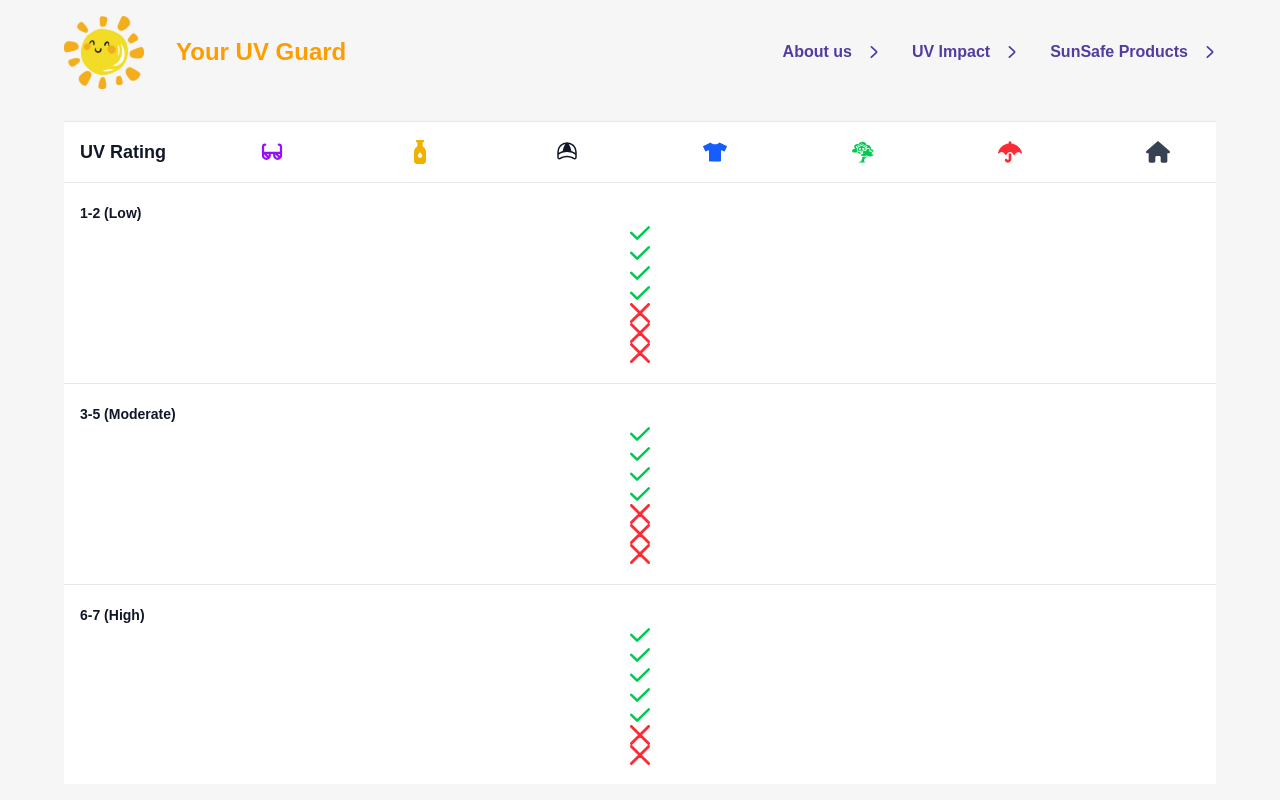
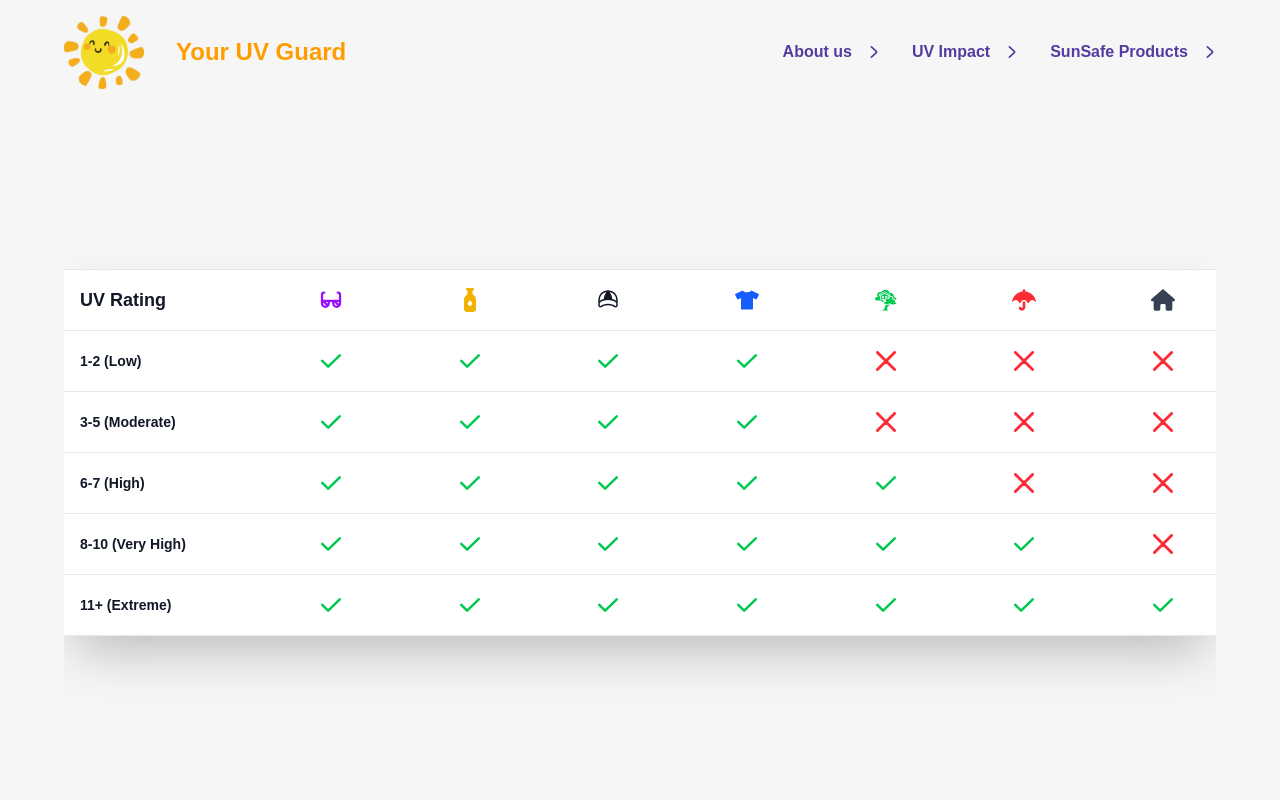
Before and after one commit to klauswong888/FIT5120-UVGuard, a Next.js app in the folder uv-guard/: page /pages/products in a window 1280 px wide. Built offline with nearby package versions, Linux system fonts and the light colour scheme.

Commit message:
Update UVProtectionTable.tsx

```diff
--- a/uv-guard/src/app/components/UVProtectionTable.tsx
+++ b/uv-guard/src/app/components/UVProtectionTable.tsx
@@ -15,7 +15,7 @@ const UVProtectionTable: React.FC<UVProtectionTableProps> = ({ config, data }) =
         {/* 表头 */}
         <div
             className="grid p-4 text-sm font-medium text-gray-900 border-t border-b border-gray-200 gap-x-16 dark:bg-gray-800 dark:border-gray-700 dark:text-white"
-            style={{ gridTemplateColumns: `auto repeat(${config.columns.length}, 1fr)` }}
+            style={{ gridTemplateColumns: `150px repeat(${config.columns.length}, 1fr)` }}
         >
           <div className="text-left text-lg font-bold">UV Rating</div>
           {config.columns.map((col) => (
@@ -27,7 +27,9 @@ const UVProtectionTable: React.FC<UVProtectionTableProps> = ({ config, data }) =
 
         {/* 表格内容（动态行） */}
         {config.rows.map((row) => (
-          <div key={row.key} className={`grid grid-cols-${config.columns.length + 1} px-4 py-5 text-sm text-gray-700 border-b border-gray-200 gap-x-8 dark:border-gray-700`}>
+          <div key={row.key} className="grid px-4 py-5 text-sm text-gray-700 border-b border-gray-200 gap-x-16 dark:border-gray-700"
+          style={{ gridTemplateColumns: `150px repeat(${config.columns.length}, 1fr)` }}
+          >
             {/* UV 级别 */}
             <div className="text-gray-900 dark:text-white font-bold">
               {row.label}
```
